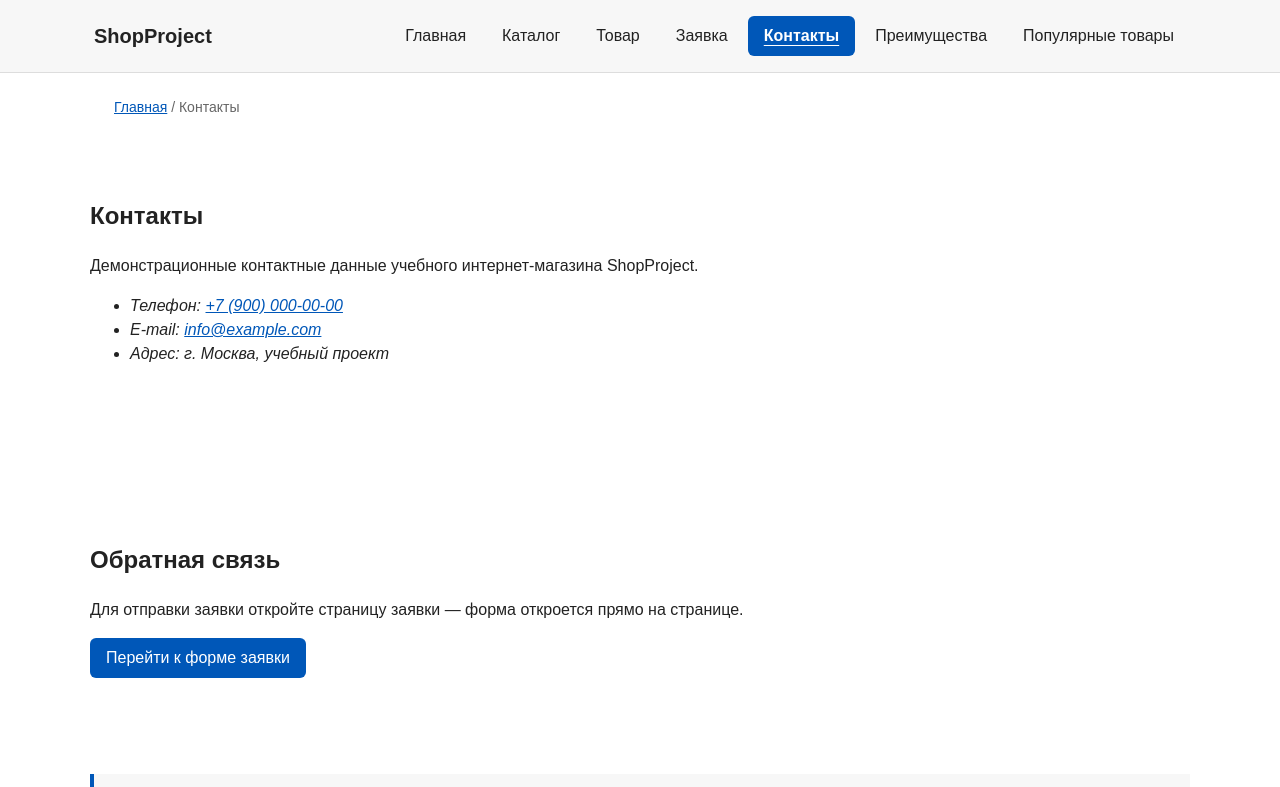
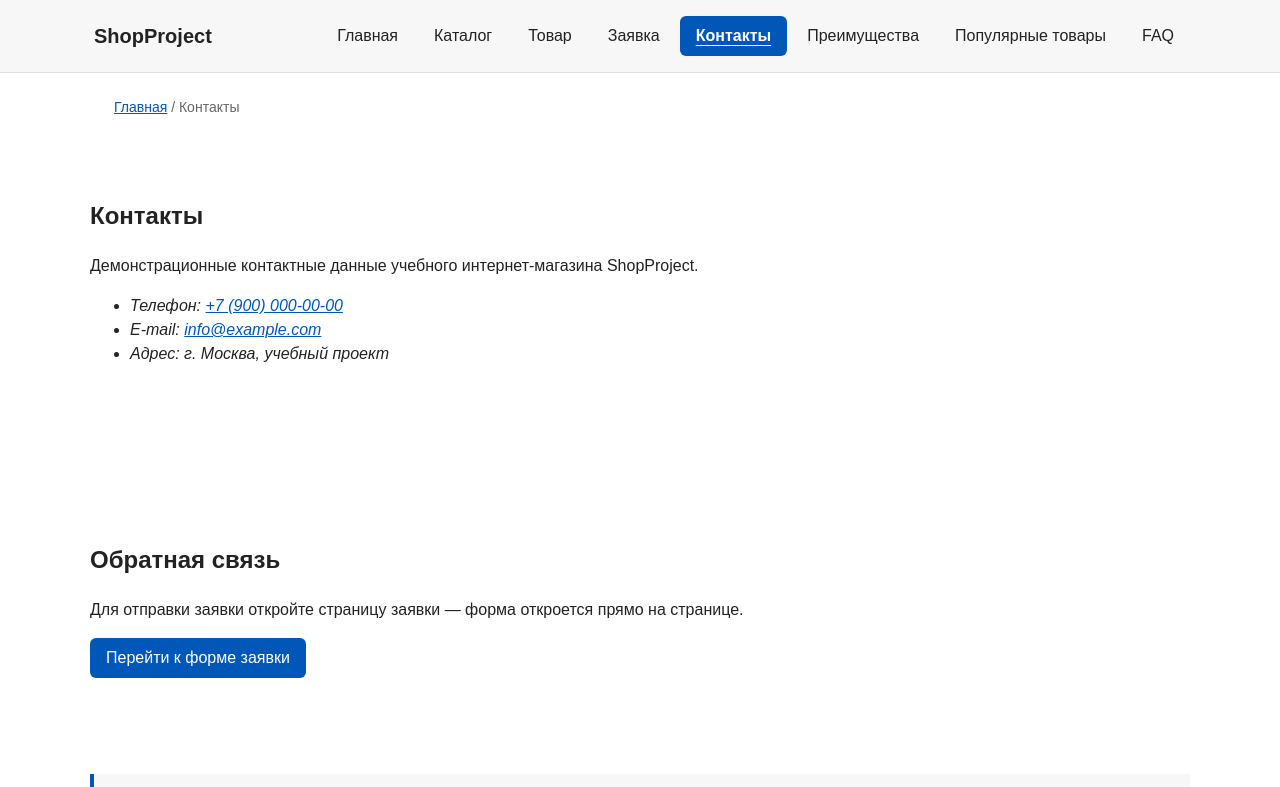
Before and after one commit to BroHeHosec/kr3-responsive-shop, a plain HTML site: page contacts.html in a window 1280 px wide. Shown: the top 787 px of the page. Drawn offline with Linux system fonts and the light colour scheme.

Commit message:
Update contacts.html

```diff
--- a/contacts.html
+++ b/contacts.html
@@ -45,6 +45,9 @@
           </li>
           <li class="site-nav__item">
             <a class="site-nav__link" href="index.html#popular">Популярные товары</a>
+          </li>
+          <li class="site-nav__item">
+            <a class="site-nav__link" href="#faq">FAQ</a>
           </li>
         </ul>
       </nav>
```
